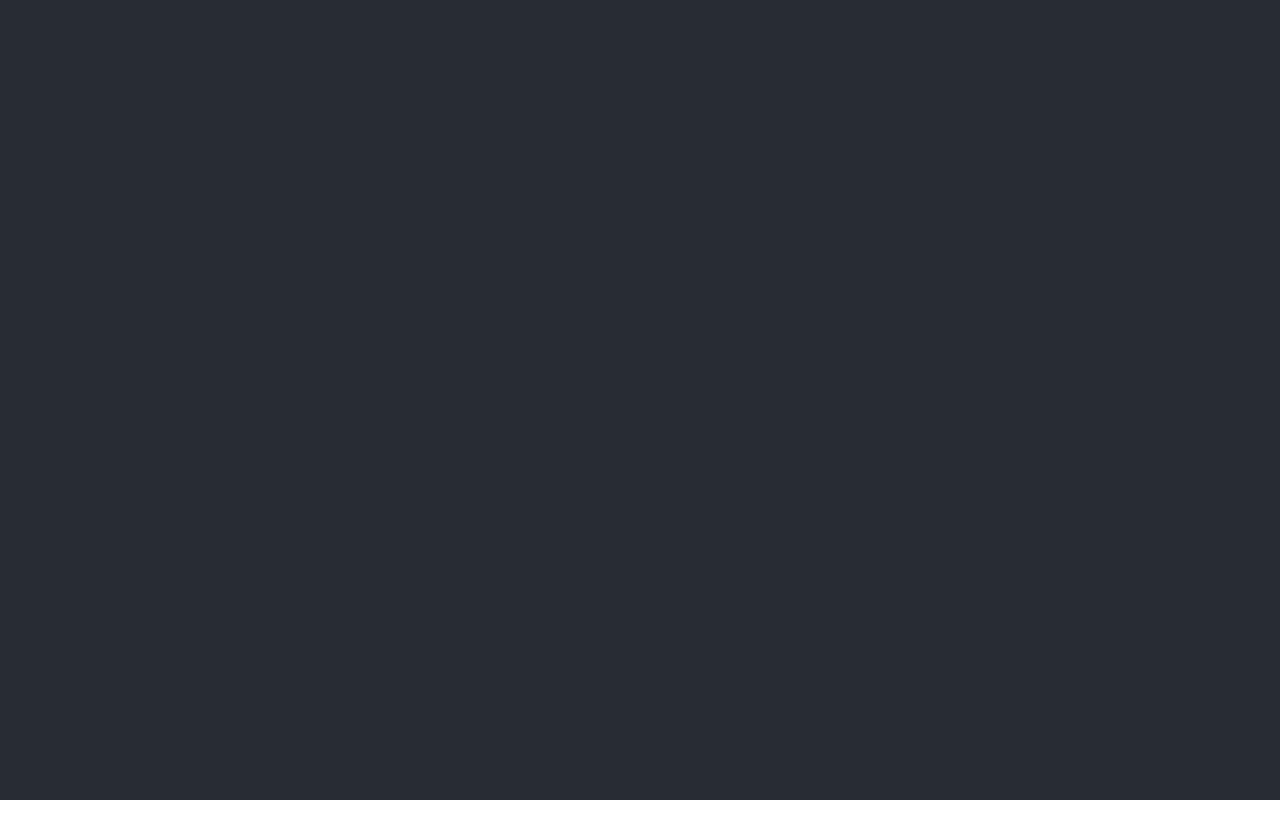
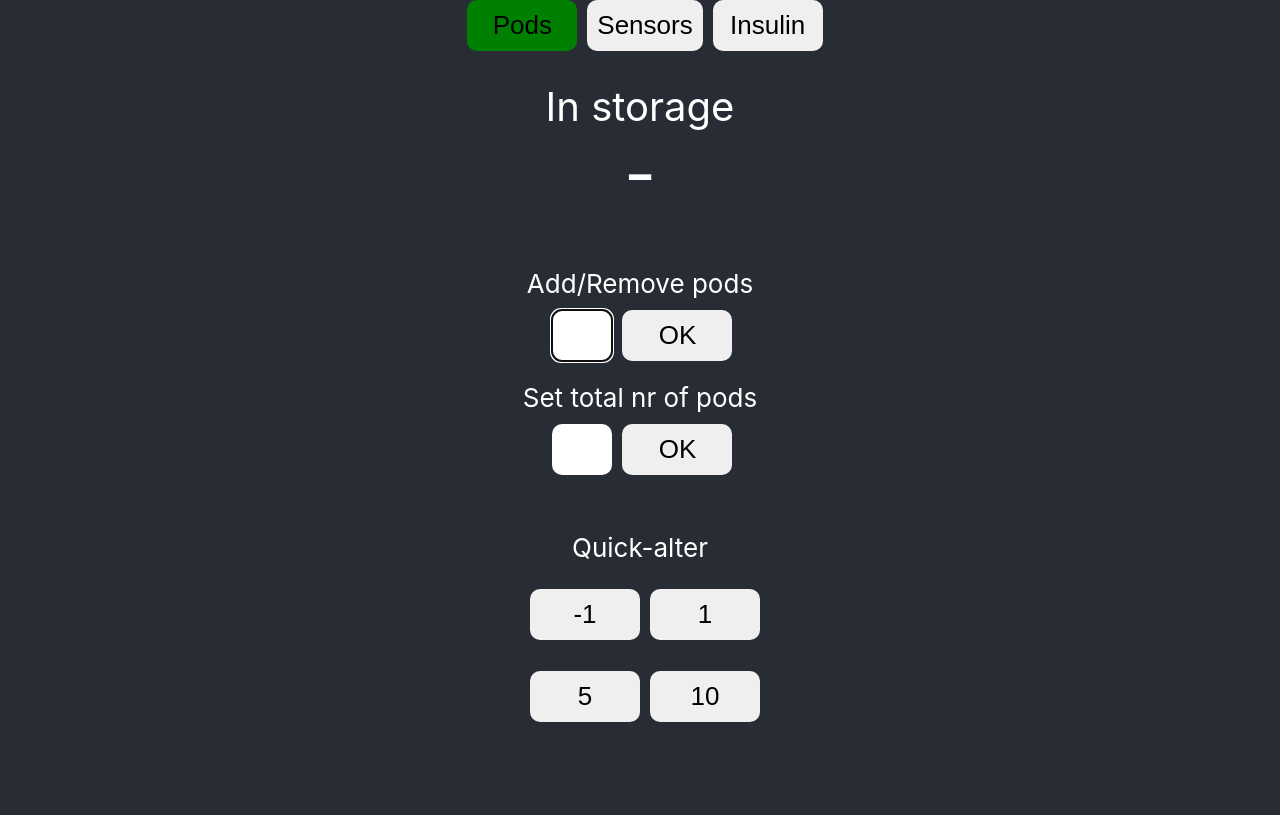
Before and after one commit to maja-lofgren/omnipod_stash, a React (Create React App) app in the folder frontend/: page /pod in a window 1280 px wide. Before the commit this address had no page. Built offline with nearby package versions, Linux system fonts and the light colour scheme; no server answers.

Commit message:
oneforall

```diff
--- a/frontend/src/App.css
+++ b/frontend/src/App.css
@@ -41,7 +41,7 @@ button {
   font-size: calc(10px + 2vmin);
   margin-left: 10px;
   padding: 10px;
-  min-width: 140px;
+  min-width: 110px;
   border-radius: 10px;
   border-style: none;
   cursor: pointer;
--- a/frontend/src/App.js
+++ b/frontend/src/App.js
@@ -10,7 +10,7 @@ function App() {
         <BrowserRouter>
           <Routes>
             <Route path="/" element={<Mainpage Typ="pod" />} />
-            <Route path="/pods" element={<Mainpage Typ="pod" />} />
+            <Route path="/pod" element={<Mainpage Typ="pod" />} />
             <Route path="/sensor" element={<Mainpage Typ="sensor" />} />
             <Route path="/insulin" element={<Mainpage Typ="insulin" />} />
           </Routes>
--- a/frontend/src/Mainpage.js
+++ b/frontend/src/Mainpage.js
@@ -74,7 +74,7 @@ export default function Mainpage({ Typ }) {
         <>
             <div>
                 <button
-                    onClick={() => navigate('/pods')}
+                    onClick={() => navigate('/pod')}
                     disabled={Typ == "pod"}
                     className="tabBtn">Pods</button>
                 <button
```
Also changed, not shown: 3 other files (tests, documents, lock files or other folders).
